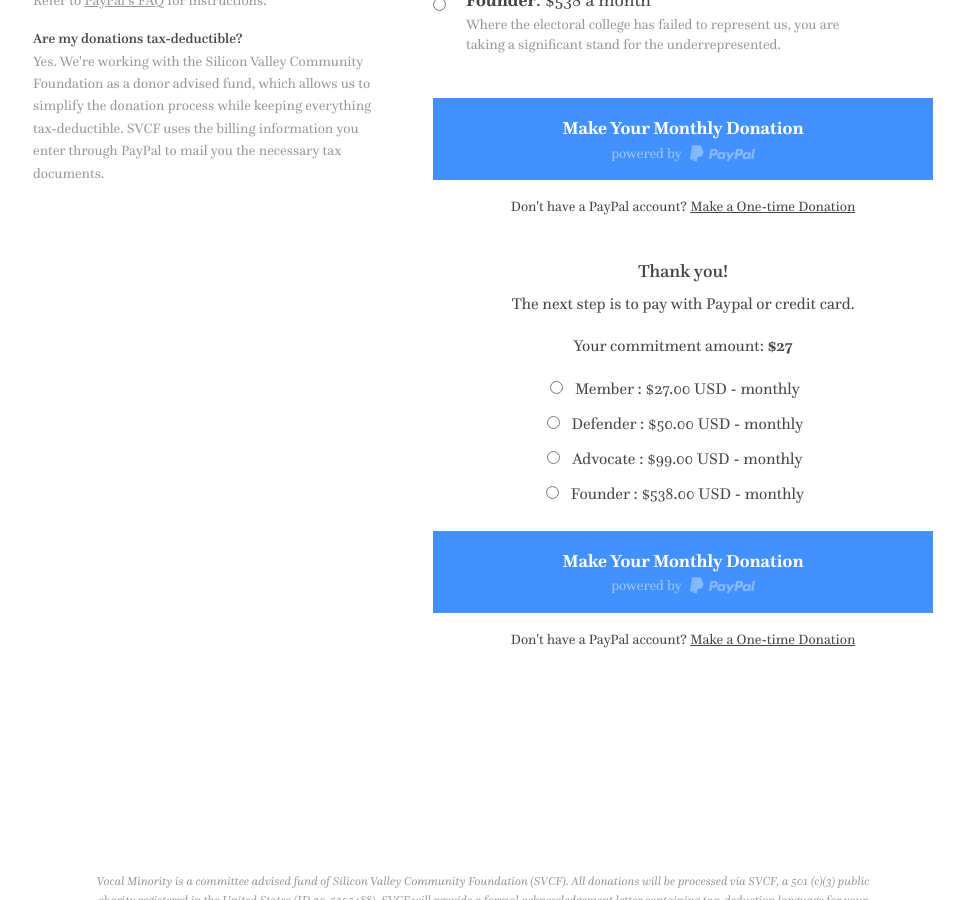
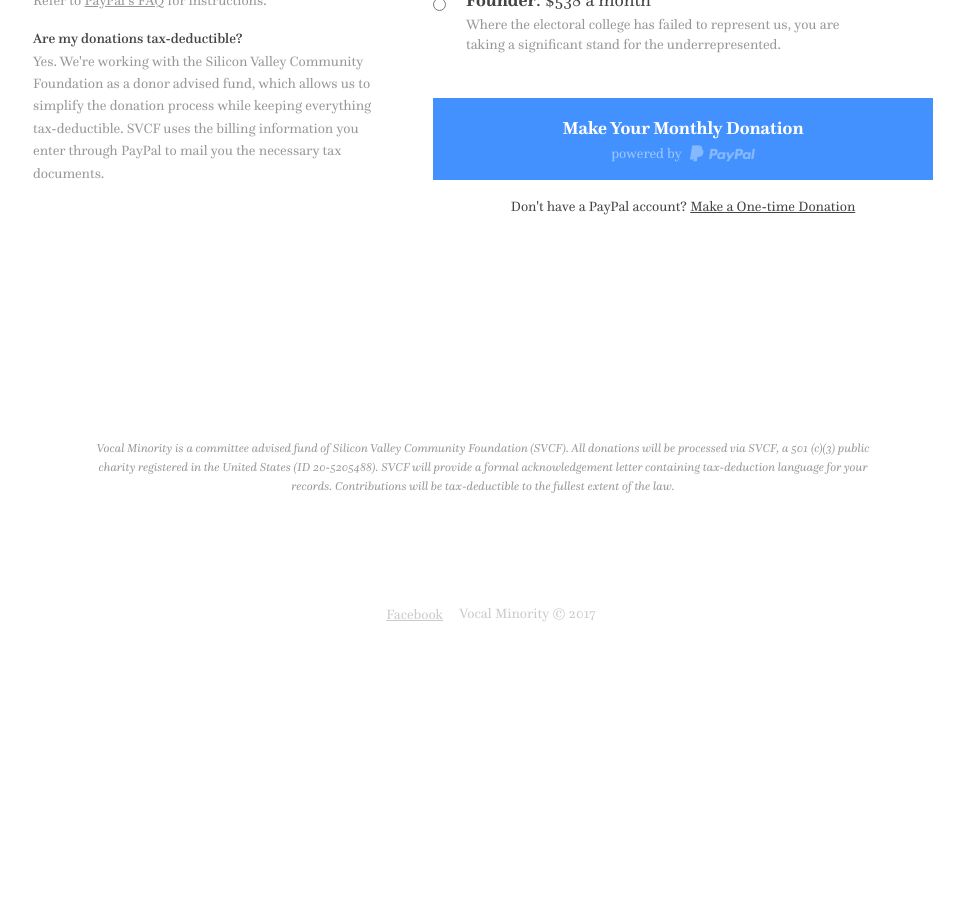
Before and after one commit to VocalMinority/vocalminority.us, a Jekyll site: the page built from join.html, in a window 1280 px wide and 900 px high, scrolled down 1105 px. Shown: the whole window, without its empty margins (157-1121 px from the left). Built offline with Jekyll 4.4.1, drawn with Linux system fonts in a browser that asks for light colours; nearby versions of some CDN libraries; after the commit the page ends 1774 px from its top, so only the background shows below that.

Commit message:
Improve loading state, hide Paypal form entirely

```diff
--- a/join.html
+++ b/join.html
@@ -37,19 +37,19 @@
           <div class="field-group">
             <div class="interestgroup_field radio-group" id="AMOUNT">
               <label class="radio" for="AMOUNT-0">
-                <input type="radio" name="AMOUNT" id="AMOUNT-0" value="27" class="av-radio required">
+                <input type="radio" name="AMOUNT" id="AMOUNT-0" value="27" data-paypal-level="Member" class="av-radio required">
                 <span class="donation-option"><span class="lead"><strong>Member</strong>: $27 a month</span><br/><span class="donation-description">Small enough to be accessible, big enough for impact; Vocal Minority is a campaign by the people, for the people</span></span>
               </label>
               <label class="radio" for="AMOUNT-1">
-                <input type="radio" name="AMOUNT" id="AMOUNT-1" value="50"  class="av-radio required">
+                <input type="radio" name="AMOUNT" id="AMOUNT-1" value="50" data-paypal-level="Defender" class="av-radio required">
                 <span class="donation-option"><span class="lead"><strong>Defender</strong>: $50 a month</span><br/><span class="donation-description">Impact and value that all 50 states can get behind.</span></span>
               </label>
               <label class="radio" for="AMOUNT-2">
-                <input type="radio" name="AMOUNT" id="AMOUNT-2" value="99"  class="av-radio required">
+                <input type="radio" name="AMOUNT" id="AMOUNT-2" value="99" data-paypal-level="Advocate" class="av-radio required">
                 <span class="donation-option"><span class="lead"><strong>Advocate</strong>: $99 a month</span><br/><span class="donation-description">For the 99%, and those who are able to contribute $99 in the name of equity and justice.</span></span>
               </label>
               <label class="radio" for="AMOUNT-3">
-                <input type="radio" name="AMOUNT" id="AMOUNT-3" value="538"  class="av-radio required">
+                <input type="radio" name="AMOUNT" id="AMOUNT-3" value="538" data-paypal-level="Founder" class="av-radio required">
                 <span class="donation-option"><span class="lead"><strong>Founder</strong>: $538 a month</span></br><span class="donation-description">Where the electoral college has failed to represent us, you are taking a significant stand for the underrepresented.</span></span>
               </label>
             </div>
@@ -71,45 +71,14 @@
           <div id="mce-success-response" class="response mce-success-response" style="display:none"></div>
         </div>
     </form>
-    <div id="confirmation" class="confirmation text-center">
-      <h4>Thank you!</h4>
-      <p>The next step is to pay with Paypal or credit card.</p>
-      <p>Your commitment amount: <strong id="amount-to-donate">$27</strong></p>
-      <form action="https://www.paypal.com/cgi-bin/webscr" method="post" target="_top" id='paypal-subscribe-form'>
+
+    <form action="https://www.paypal.com/cgi-bin/webscr" method="post" target="_top" id='paypal-subscribe-form'>
         <input type="hidden" name="cmd" value="_s-xclick">
         <input type="hidden" name="hosted_button_id" value="WQEAFYZ563AMJ">
         <input type="hidden" name="on0" value="Monthly Gift Level">
         <input type="hidden" name="currency_code" value="USD">
-        <p>
-          <input type="radio" name="os0" value="Member" id="member-radio-button" data-amount="27" class="paypal-donation-level" />
-          <label for="member-radio-button">Member : $27.00 USD - monthly</label>
-
-          <br />
-
-          <input type="radio" name="os0" value="Defender" id="defender-radio-button" data-amount="50" class="paypal-donation-level" />
-          <label for="defender-radio-button">Defender : $50.00 USD - monthly</label>
-
-          <br />
-
-          <input type="radio" name="os0" value="Advocate" id="advocate-radio-button" data-amount="99" class="paypal-donation-level" />
-          <label for="advocate-radio-button">Advocate : $99.00 USD - monthly</label>
-
-          <br />
-
-          <input type="radio" name="os0" value="Founder" id="founder-radio-button" data-amount="538" class="paypal-donation-level" />
-          <label for="founder-radio-button">Founder : $538.00 USD - monthly</form>
-
-          <br />
-        </p>
-        <button type="submit" class="button expanded button-subscribe" form="paypal-subscribe-form">
-          <p>Make Your Monthly Donation</p>
-          <p class="powered-by">powered by <span class="powered-by-paypal">PayPal</span></p>
-        </button>
-        <p class="text-center no-paypal-account">
-          Don't have a PayPal account? <a href="#">Make a One-time Donation</a>
-        </p>
-      </form>
-    </div>
+        <input type="hidden" name="os0" value="Member" />
+    </form>
   </div>
   <div class="columns medium-5 medium-pull-7">
     <h4 class="field-group-heading">This month's nonprofit:</h4>
--- a/js/app.js
+++ b/js/app.js
@@ -93,14 +93,12 @@ function getAjaxSubmitUrl() {
 $('#mc-submit-button').click(function(event) {
   event.preventDefault();
   event.stopPropagation();
-  console.log('hi!');
   mcFormAjaxSubmit(function(resp){ onMailchimpSuccess(resp, paypalSubscription) });
 });
 
 $('#mc-one-time-submit-button').click(function(event) {
   event.preventDefault();
   event.stopPropagation();
-  console.log('hi!');
   mcFormAjaxSubmit(function(resp){ onMailchimpSuccess(resp, paypalOneTimeDonation) });
 });
 
@@ -128,7 +126,8 @@ function paypalOneTimeDonation() {
 
 function paypalSubscription(amount) {
   if (amount) {
-    $('.paypal-donation-level[data-amount=' + amount + ']').selected(true)
+    var level = $('#mc-embedded-subscribe-form input[name="AMOUNT"]:checked').data("paypal-level");
+    $('#paypal-subscribe-form input[name="os0"]').val(level);
   }
 
   $('#paypal-subscribe-form').submit();
@@ -157,10 +156,7 @@ function onMailchimpSuccess(resp, paypalAction) {
   }
 
   var amount = $('input[name="AMOUNT"]:checked').val();
-  $('#amount-to-donate').text('$' + amount);
-  $('#mc-embedded-subscribe-form').addClass('hide');
-  $('#confirmation').removeClass('hide').hide().fadeIn();
-  window.scrollTo(0, $('#confirmation').offset().top - 30);
+  $('#mc-submit-button').text("Loading...");
 
   ga('send', 'event', {
     eventCategory: 'subscription',
```
